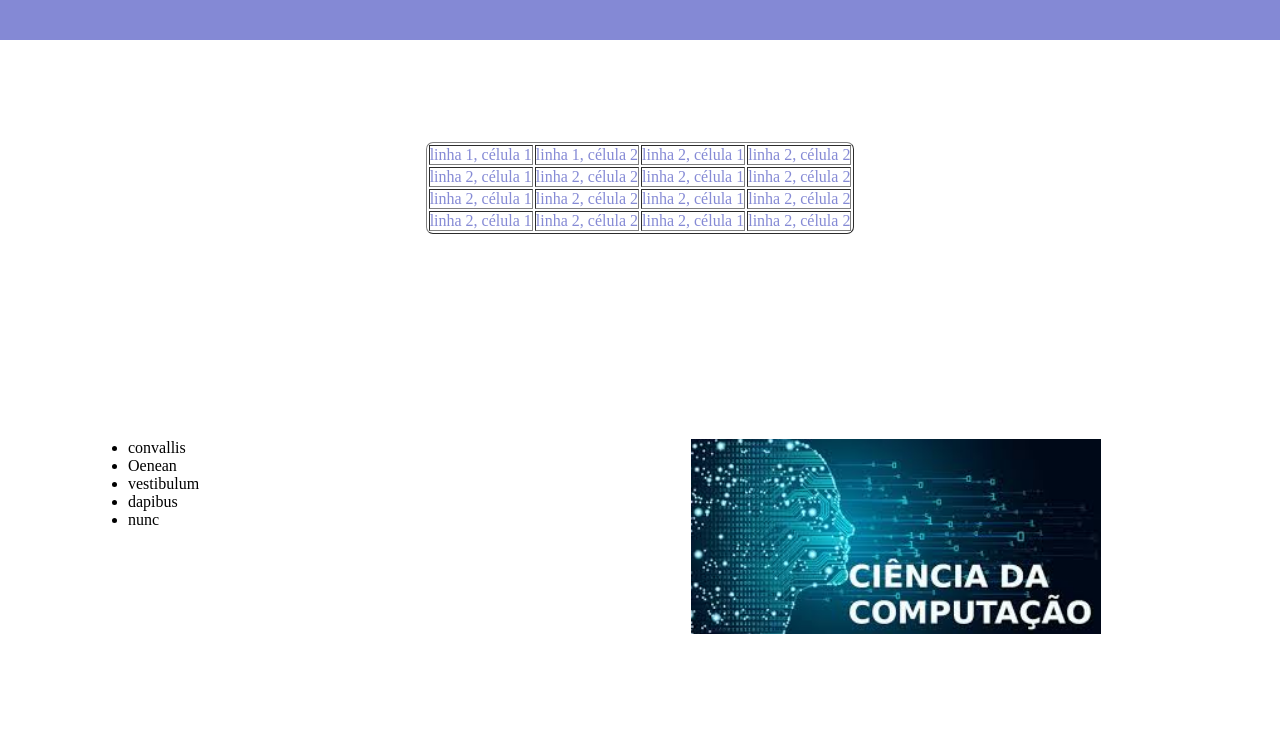
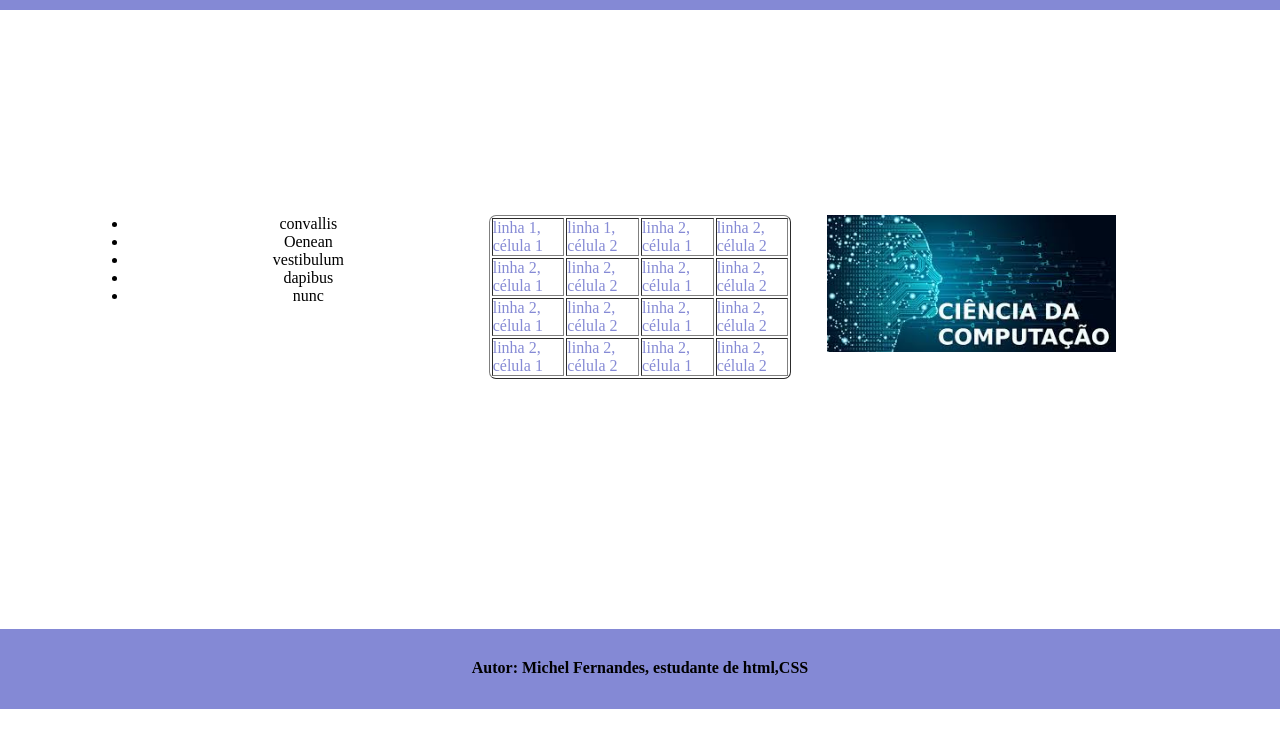
Before and after one commit to michel110299/Aula-ProgramacaoWEB, a plain HTML site: page index.html in a window 1280 px wide. Shown: the part 60-800 px from the top of the page. Drawn offline with Linux system fonts and the light colour scheme.

Commit message:
projeto finalizado

```diff
--- a/estilo.css
+++ b/estilo.css
@@ -6,10 +6,11 @@
 
 #corpo{
     width:80%;
-    height:100%;
     margin-left:auto;
     margin-right:auto;
     background-color: rgb(255, 255, 255);
+    display: flex;
+    justify-content: space-between;
 
 }
 img{
@@ -20,7 +21,7 @@ img{
 
 #header{
     width:100%;
-    height:100px;
+    height:70px;
     text-align: center;
     background-color: rgba(13, 23, 172, 0.507);
 }
@@ -33,14 +34,17 @@ img{
 
 #left{
     width:50%;
-    height:500px;
     float:left;
     padding-top: 20%;
     background-color: rgb(255, 255, 255);
 }
+#left ul{
+
+    text-align: center;
+
+}
 #right{
     width:50%;
-    height:500px;
     float:right;
     padding-top: 20%;
     text-align: center;
@@ -48,22 +52,17 @@ img{
 }
 #fundo{
     width:100%;
-    height:100px;
-    margin-top: 720px;
+    height:50px;
+    margin-top: 250px;
     font-size: 0.5em;
     padding-top: 30px;
     text-align: center;
     background-color: rgba(13, 23, 172, 0.507);
-
 
 }
 
 table{
     border-radius: 7px;
     color: rgba(13, 23, 172, 0.507);
-    margin-left: auto;
-    margin-right: auto;
-    margin-top: 10%;
-
-
+    margin-top: 20%;
 }
--- a/index.html
+++ b/index.html
@@ -16,6 +16,19 @@
 </div>
 
 <div id="corpo">
+
+
+
+	<div id="left">
+		<ul>
+			<li>convallis</li>
+			<li>Oenean</li>
+			<li>vestibulum</li>
+			<li>dapibus</li>
+			<li>nunc</li>
+		</ul>
+
+	</div>
 	<table border="1">
 		<tr>
 		<td>linha 1, célula 1</td>
@@ -43,23 +56,11 @@
 		</tr>
 
 		</table>
-
-
-	<div id="left">
-		<ul>
-			<li>convallis</li>
-			<li>Oenean</li>
-			<li>vestibulum</li>
-			<li>dapibus</li>
-			<li>nunc</li>
-		</ul>
-
-	</div>
 	<div id="right">
 
 
-			<img src="Imagens/imagem1.jpeg">
-		</div>
+		<img src="Imagens/imagem1.jpeg">
+	</div>
 </div>
 <div id = "fundo">
 
```
